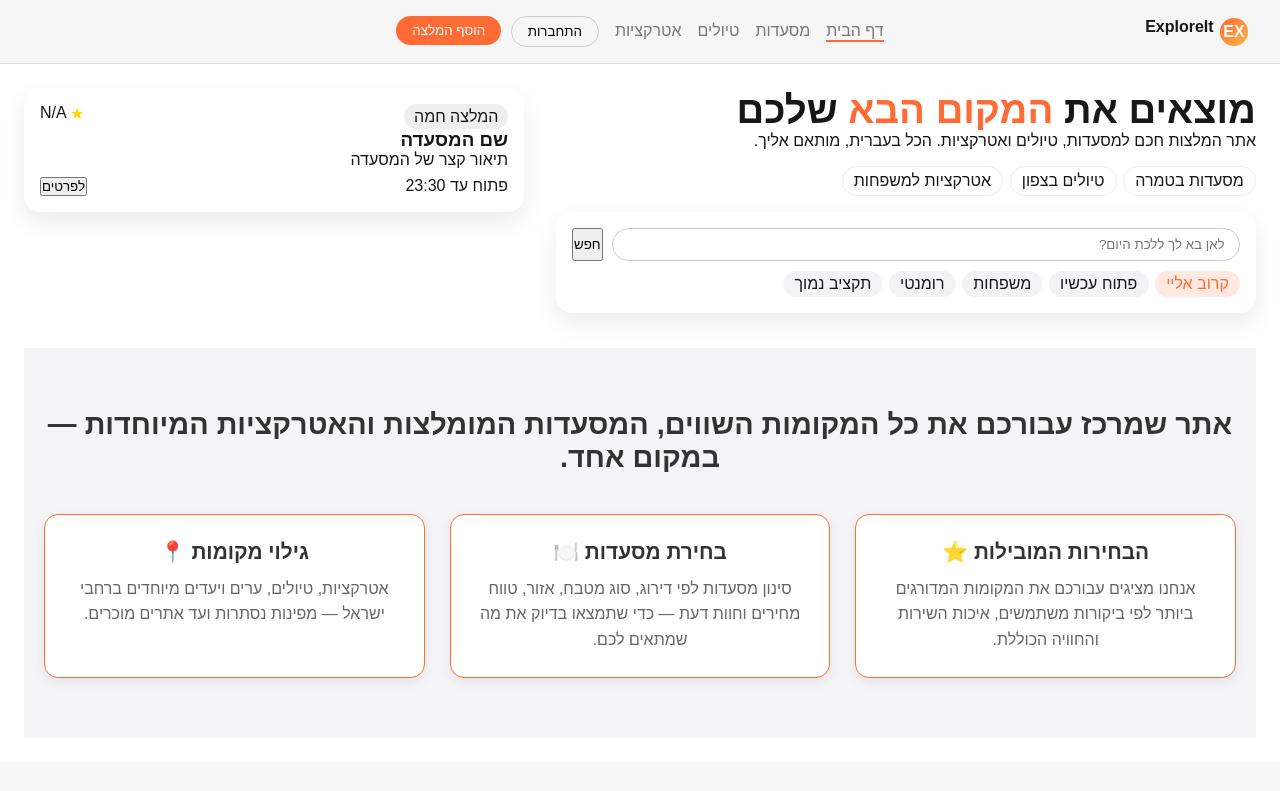
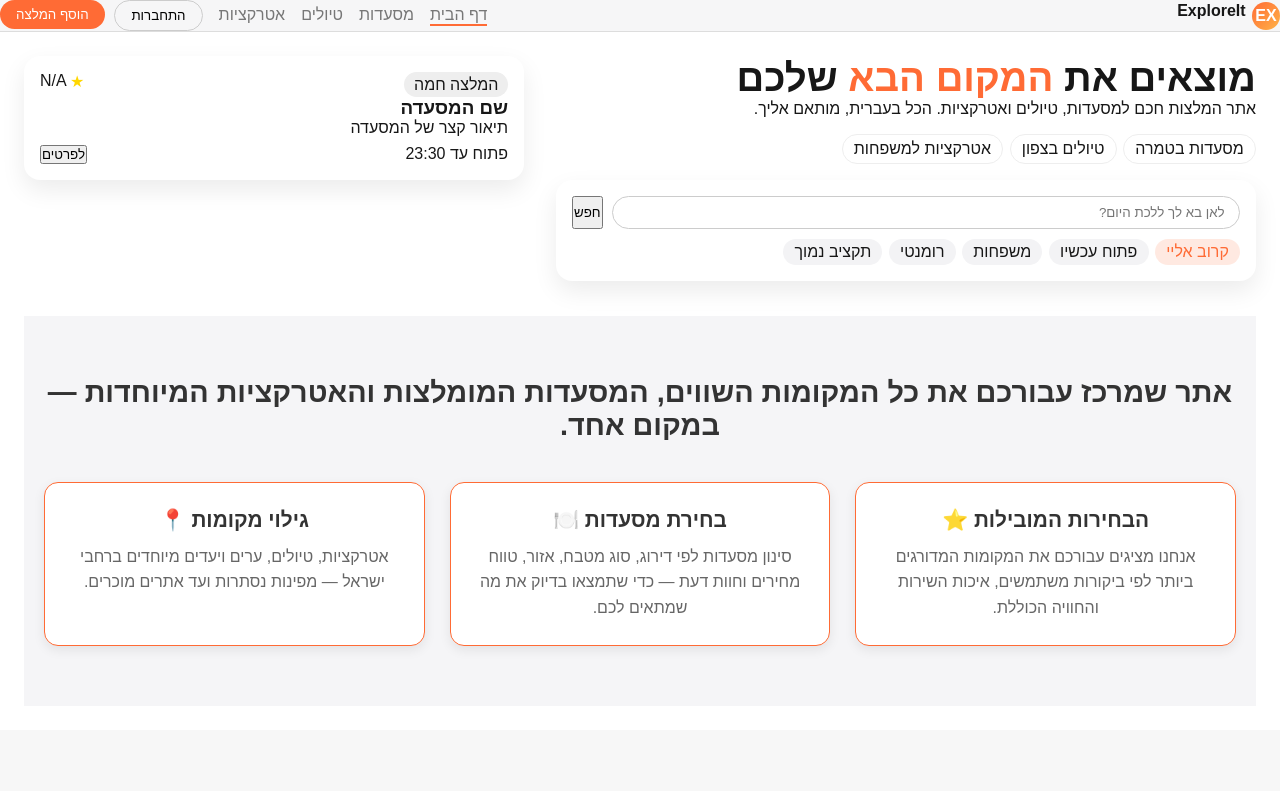
Before and after one commit to majddiab33-design/client, a Next.js app: page / in a window 1280 px wide. Shown: the top 791 px of the page. Built offline with nearby package versions, Linux system fonts and the light colour scheme; no server answers.

Commit message:
Update NavBar.module.css

```diff
--- a/src/app/components/NavBar.module.css
+++ b/src/app/components/NavBar.module.css
@@ -8,10 +8,9 @@
 }
 
 .nav {
-  display: grid;
-  grid-template-columns: 1fr auto 1fr;
+  display: flex;
+  justify-content: space-between;
   align-items: center;
-  padding: 1rem 2rem;
 }
 
 /* לוגו */
```
